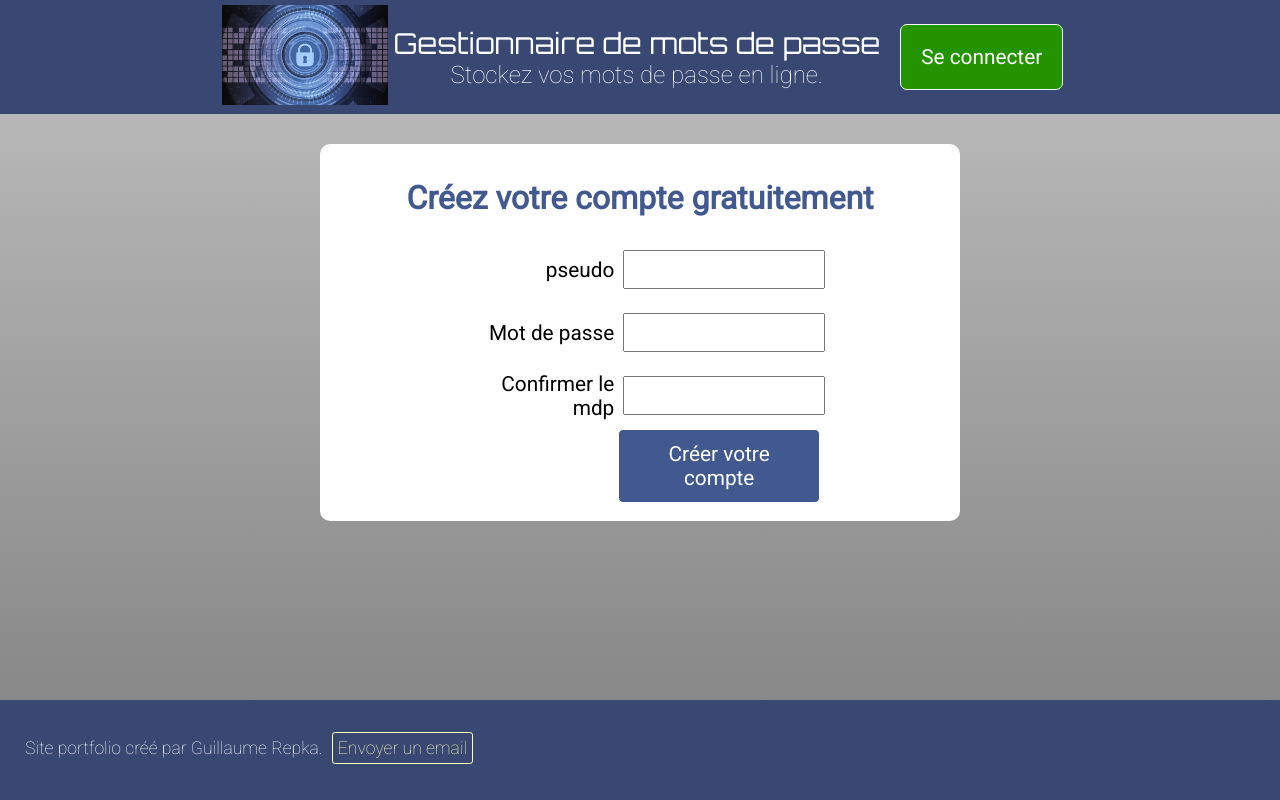
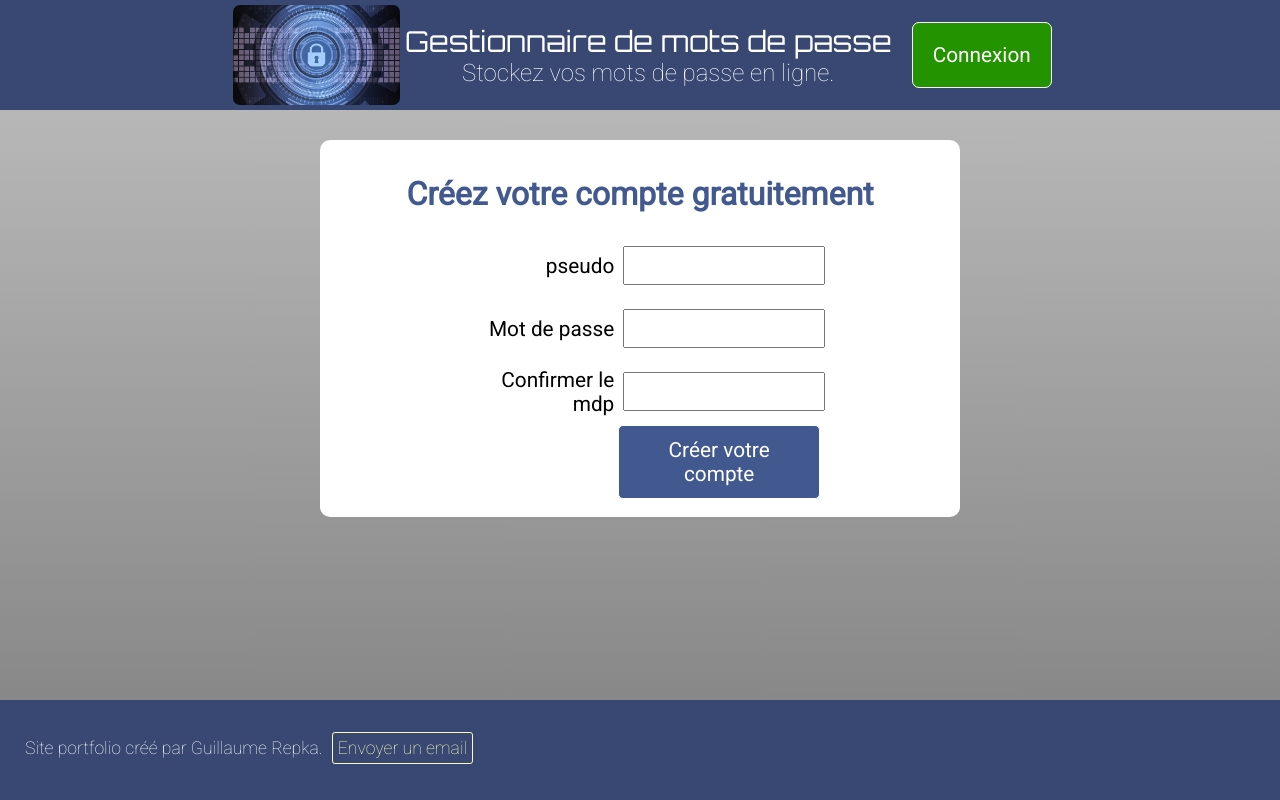
Before and after one commit to Repshoot/GestionnaireMDP, a PHP site: page /GestionnaireMDP/ in a window 1280 px wide. Run offline with PHP 8.4, Linux system fonts and the light colour scheme.

Commit message:
ajustements divers

```diff
--- a/public/design/default.css
+++ b/public/design/default.css
@@ -39,7 +39,13 @@ header {
 header img {
   display: inline-block;
   height: 100px;
+}
+
+#image-header {
+  border-radius: 7px;
+  overflow: hidden;
   margin: 5px;
+  height: 100px;
 }
 
 #titles-container {
@@ -171,13 +177,17 @@ footer {
   align-self: center;
 }
 
-#subscription-form {
+.subscription-form {
   background-color: white;
   border-radius: 10px;
   width: 50%;
   padding: 15px;
   margin-top: 30px;
   font-family: "Roboto", sans-serif;
+}
+
+#addPswForm {
+  margin-top: 0;
 }
 
 .table-form {
--- a/view/addPasswordsView.php
+++ b/view/addPasswordsView.php
@@ -35,7 +35,7 @@ body {
 
 <a class="return-button" type="button" href="userBoardView.php">&lt;&lt; Retour</a>
 <div class="container">
-    <div id="subscription-form">
+    <div class="subscription-form" id="addPswForm">
         <h1 style="text-align: center;">Ajouter des mots de passe</h1>
         <hr>
         <?php
@@ -49,7 +49,7 @@ body {
                 <script>
                     setTimeout(function(){
                         document.getElementById('add-success-container').style.display = 'none';
-                    }, 2500);
+                    }, 3000);
                 </script>
 
                 <?php
--- a/view/base.php
+++ b/view/base.php
@@ -40,8 +40,10 @@
     <header>
         <div class="container">
 
-            <div class="element">
-                <img src="http://localhost/GestionnaireMDP/public/assets/cybersecurity.jpg"/>
+            <div class="element" >
+                <div id="image-header">
+                    <img src="http://localhost/GestionnaireMDP/public/assets/cybersecurity.jpg"/>
+                </div>
             </div>
 
             <div class="element">
@@ -56,7 +58,7 @@
                 echo '
                 <div class="element">
                 <a id="connection-button" onclick="document.getElementById(\'modal-connection\').style.display=\'block\'; document.getElementById(\'modal-background\').style.display=\'block\';">
-                Se connecter</a>';
+                Connexion</a>';
             }
             else {
                 ?> <div class="element">
--- a/view/connectionPageView.php
+++ b/view/connectionPageView.php
@@ -25,7 +25,7 @@ if (isset($_POST['pseudo-connection']) && isset($_POST['password-connection'])){
 ?>
 
 <div class="container">
-    <div id="subscription-form">
+    <div class="subscription-form">
 
     <?php
     if(isset($_GET['error'])) {
```
